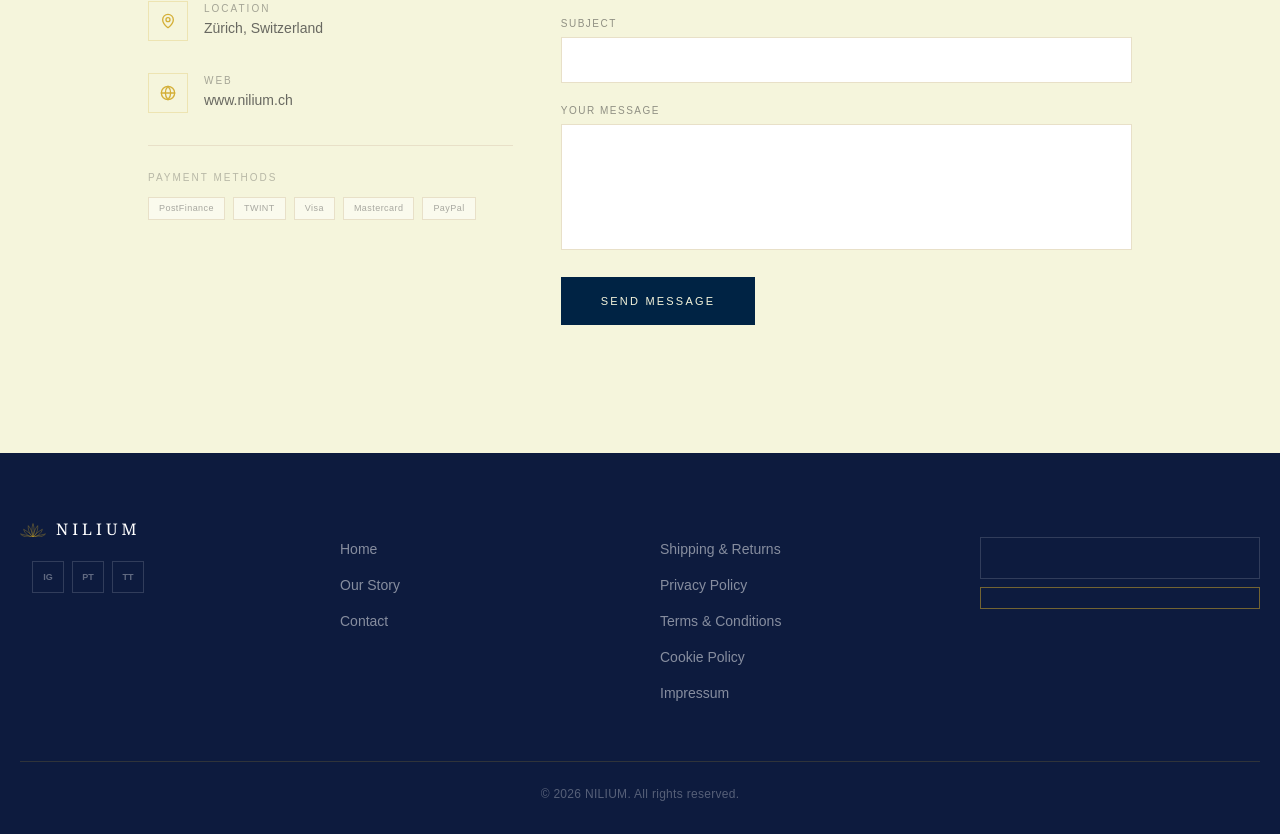
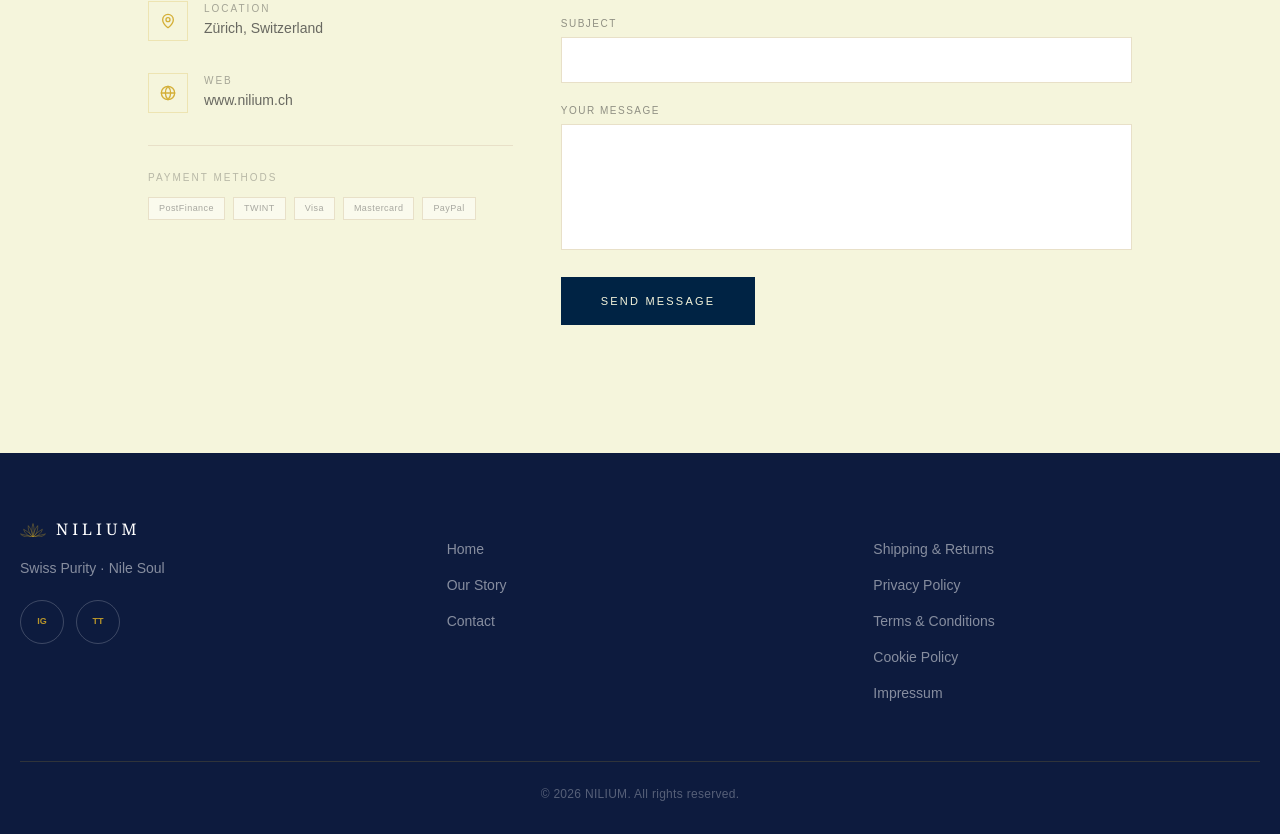
Before and after one commit to mohamedmetwle99-code/nilium, a React (Vite) app: page / in a window 1280 px wide. Shown: the part 7003-7837 px from the top of the page. Built offline with nearby package versions, Linux system fonts and the light colour scheme.

Commit message:
wire Newsletter form to /api/subscribe, remove duplicate from footer

```diff
--- a/src/components/Footer.tsx
+++ b/src/components/Footer.tsx
@@ -1,6 +1,5 @@
-import React, { useState } from 'react';
+import React from 'react';
 import { LotusMark } from './NiliumLogo';
-import { useToast } from './Toast';
 import type { Language } from '../i18n';
 import { translations } from '../i18n';
 import type { LegalPage } from './LegalModal';
@@ -12,29 +11,6 @@ interface Props {
 
 export const Footer: React.FC<Props> = ({ lang, onLegalOpen }) => {
   const t = translations[lang];
-  const { showToast } = useToast();
-  const [email, setEmail] = useState('');
-
-  const handleNewsletterSubmit = async (e: React.FormEvent) => {
-    e.preventDefault();
-    if (!email) return;
-    try {
-      const res = await fetch('/api/subscribe', {
-        method: 'POST',
-        headers: { 'Content-Type': 'application/json' },
-        body: JSON.stringify({ email }),
-      });
-      const data = await res.json();
-      if (res.ok) {
-        showToast(t['newsletter.cta']);
-        setEmail('');
-      } else {
-        showToast(data.error || 'Subscription failed');
-      }
-    } catch {
-      showToast('Network error. Please try again.');
-    }
-  };
 
   const navigateLinks = [
     { label: t['nav.home'],           href: '#home' },
@@ -52,17 +28,16 @@ export const Footer: React.FC<Props> = ({ lang, onLegalOpen }) => {
   ];
 
   const socials = [
-    { abbr: 'IG', label: 'Instagram' },
-    { abbr: 'PT', label: 'Pinterest' },
-    { abbr: 'TT', label: 'TikTok' },
+    { abbr: 'IG', label: 'Instagram', href: 'https://instagram.com/nilium.ch' },
+    { abbr: 'TT', label: 'TikTok',    href: 'https://tiktok.com/@niliumofficial' },
   ];
 
   return (
     <footer className="bg-nilium-navy pt-16 pb-8">
       <div className="max-w-7xl mx-auto px-5">
 
-        {/* 4-column grid */}
-        <div className="grid grid-cols-1 sm:grid-cols-2 lg:grid-cols-4 gap-10 mb-14">
+        {/* 3-column grid */}
+        <div className="grid grid-cols-1 md:grid-cols-3 gap-10 mb-14">
 
           {/* Column 1 — Brand */}
           <div>
@@ -71,18 +46,17 @@ export const Footer: React.FC<Props> = ({ lang, onLegalOpen }) => {
               <span className="font-display tracking-[0.25em] text-white text-base font-medium">NILIUM</span>
             </div>
             <p className="text-white/50 text-sm font-body leading-relaxed mb-5">
-              {t['footer.taglineBrand']}
+              {t['footer.tagline']}
             </p>
-            <div className="flex items-center gap-2">
-              <span className="text-white/30 text-[10px] font-accent tracking-wider uppercase mr-1">
-                {t['footer.social']}
-              </span>
+            <div className="flex items-center gap-3">
               {socials.map(s => (
                 <a
                   key={s.abbr}
-                  href="#"
-                  aria-label={s.label}
-                  className="w-8 h-8 border border-white/15 hover:border-nilium-gold/60 hover:text-nilium-gold flex items-center justify-center text-white/35 text-[9px] font-accent font-bold transition-colors"
+                  href={s.href}
+                  target="_blank"
+                  rel="noopener noreferrer"
+                  aria-label={`NILIUM on ${s.label}`}
+                  className="w-11 h-11 rounded-full border border-white/20 flex items-center justify-center text-nilium-gold hover:bg-nilium-gold hover:border-nilium-gold hover:text-nilium-navy transition-all duration-200 text-[9px] font-accent font-bold"
                 >
                   {s.abbr}
                 </a>
@@ -127,34 +101,9 @@ export const Footer: React.FC<Props> = ({ lang, onLegalOpen }) => {
               ))}
             </ul>
           </div>
-
-          {/* Column 4 — Newsletter */}
-          <div>
-            <h4 className="text-nilium-gold text-[10px] font-accent font-bold tracking-[0.25em] uppercase mb-5">
-              {t['footer.newsletter']}
-            </h4>
-            <p className="text-white/50 text-sm font-body mb-4">
-              {t['footer.newsletterTitle']}
-            </p>
-            <form onSubmit={handleNewsletterSubmit} className="flex flex-col gap-2">
-              <input
-                type="email"
-                value={email}
-                onChange={e => setEmail(e.target.value)}
-                placeholder={t['footer.newsletterPlaceholder']}
-                className="bg-transparent border border-white/15 px-4 py-2.5 text-sm font-body text-white placeholder-white/25 focus:outline-none focus:border-nilium-gold/50 transition-colors"
-              />
-              <button
-                type="submit"
-                className="border border-nilium-gold/60 text-nilium-gold text-[11px] font-accent font-bold tracking-[0.12em] uppercase px-4 py-2.5 hover:bg-nilium-gold/10 transition-colors"
-              >
-                {t['footer.newsletterSubmit']}
-              </button>
-            </form>
-          </div>
         </div>
 
-        {/* Bottom bar — thin gold divider */}
+        {/* Bottom bar */}
         <div className="border-t border-nilium-gold/20 pt-6 text-center">
           <p className="text-white/30 text-xs font-body tracking-wide">
             {t['footer.rights']}
--- a/src/components/NewsletterSection.tsx
+++ b/src/components/NewsletterSection.tsx
@@ -1,7 +1,8 @@
-import React from 'react';
+import React, { useState } from 'react';
 import { motion, useInView } from 'framer-motion';
 import type { Language } from '../i18n';
 import { translations } from '../i18n';
+import { useToast } from './Toast';
 
 interface Props { lang: Language; }
 
@@ -9,6 +10,38 @@ export const NewsletterSection: React.FC<Props> = ({ lang }) => {
   const t = translations[lang];
   const ref = React.useRef(null);
   const inView = useInView(ref, { once: true, margin: '-60px' });
+  const { showToast } = useToast();
+  const [email, setEmail] = useState('');
+  const [submitting, setSubmitting] = useState(false);
+
+  const handleSubmit = async (e: React.FormEvent) => {
+    e.preventDefault();
+    if (!email || !/^\S+@\S+\.\S+$/.test(email)) {
+      showToast('Please enter a valid email');
+      return;
+    }
+    setSubmitting(true);
+    try {
+      const res = await fetch('/api/subscribe', {
+        method: 'POST',
+        headers: { 'Content-Type': 'application/json' },
+        body: JSON.stringify({ email }),
+      });
+      const text = await res.text();
+      let data: any;
+      try { data = JSON.parse(text); } catch { data = {}; }
+      if (res.ok) {
+        showToast(t['newsletter.success'] || 'Welcome to the circle');
+        setEmail('');
+      } else {
+        showToast(data.error || 'Something went wrong. Please try again.');
+      }
+    } catch {
+      showToast('Network error. Please try again.');
+    } finally {
+      setSubmitting(false);
+    }
+  };
 
   return (
     <section className="relative py-20 md:py-28 bg-nile text-cream overflow-hidden">
@@ -28,16 +61,23 @@ export const NewsletterSection: React.FC<Props> = ({ lang }) => {
           <p className="text-cream/45 font-body font-light text-sm leading-relaxed mb-8">
             {t['newsletter.desc']}
           </p>
-          <div className="flex flex-col sm:flex-row gap-3">
+          <form onSubmit={handleSubmit} className="flex flex-col sm:flex-row gap-3">
             <input
               type="email"
+              value={email}
+              onChange={(e) => setEmail(e.target.value)}
               placeholder={t['newsletter.placeholder']}
-              className="flex-1 bg-transparent border border-cream/15 px-5 py-3.5 text-sm font-body text-cream placeholder-cream/25 focus:outline-none focus:border-solar/40 transition-colors"
+              disabled={submitting}
+              className="flex-1 bg-transparent border border-cream/15 px-5 py-3.5 text-sm font-body text-cream placeholder-cream/25 focus:outline-none focus:border-solar/40 transition-colors disabled:opacity-50"
             />
-            <button className="bg-solar text-nile-dark text-[11px] tracking-[0.2em] uppercase font-accent font-medium px-8 py-3.5 hover:bg-solar-light transition-colors">
-              {t['newsletter.cta']}
+            <button
+              type="submit"
+              disabled={submitting}
+              className="bg-solar text-nile-dark text-[11px] tracking-[0.2em] uppercase font-accent font-medium px-8 py-3.5 hover:bg-solar-light transition-colors disabled:opacity-60 disabled:cursor-not-allowed"
+            >
+              {submitting ? t['newsletter.joining'] : t['newsletter.cta']}
             </button>
-          </div>
+          </form>
           <p className="text-cream/20 text-[10px] font-body mt-3">{t['newsletter.privacy']}</p>
         </motion.div>
       </div>
--- a/src/i18n.ts
+++ b/src/i18n.ts
@@ -120,6 +120,8 @@ export const translations: Record<Language, Record<string, string>> = {
     'newsletter.placeholder': 'your@email.com',
     'newsletter.cta': 'Join the Circle',
     'newsletter.privacy': 'We respect your privacy. Unsubscribe anytime.',
+    'newsletter.success': 'Welcome to the circle',
+    'newsletter.joining': 'Joining...',
 
     'footer.tagline': 'Swiss Purity · Nile Soul',
     'footer.taglineSecondary': 'Quiet Luxury, Deeply Felt.',
@@ -299,6 +301,8 @@ export const translations: Record<Language, Record<string, string>> = {
     'newsletter.placeholder': 'ihre@email.com',
     'newsletter.cta': 'Dem Zirkel beitreten',
     'newsletter.privacy': 'Wir respektieren Ihre Privatsphäre. Jederzeit abmeldbar.',
+    'newsletter.success': 'Willkommen im Kreis',
+    'newsletter.joining': 'Beitritt läuft...',
 
     'footer.tagline': 'Schweizer Reinheit · Seele des Nils',
     'footer.taglineSecondary': 'Stiller Luxus, tief empfunden.',
```
